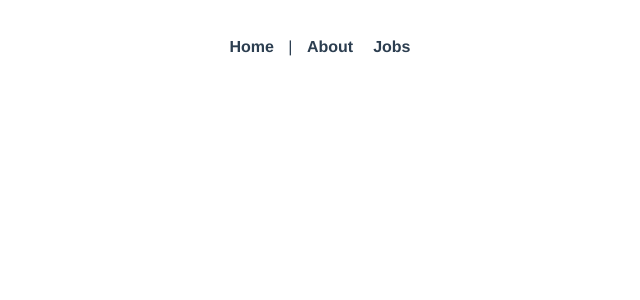
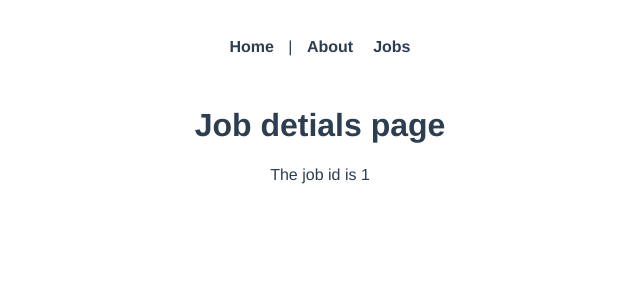
Before and after one commit to NidhitheCoder/learn-vue-js, a Vue app in the folder vue-router/test-jobs/: page /jobs/1 in a window 1280 px wide. Before the commit this address had no page. Shown: the top 300 px of the page, without its empty margins (320-960 px from the left). Built offline with nearby package versions, Linux system fonts and the light colour scheme.

Commit message:
add: Route parameters in vue js

```diff
--- a/vue-router/test-jobs/src/router/index.js
+++ b/vue-router/test-jobs/src/router/index.js
@@ -1,7 +1,8 @@
 import { createRouter, createWebHistory } from 'vue-router'
 import About from '../views/About.vue'
 import Home from '../views/Home.vue'
-import Jobs from '../views/Jobs.vue'
+import Jobs from '../views/jobs/Jobs.vue'
+import jobDetails from '../views/jobs/JobDetails.vue'
 
 const routes = [
   {
@@ -19,6 +20,11 @@
     name: 'Jobs',
     component: Jobs,
   },
+  {
+    path: '/jobs/:id',
+    name: 'JobsDetails',
+    component: jobDetails,
+  }
 ]
 
 const router = createRouter({
--- /dev/null
+++ b/vue-router/test-jobs/src/views/jobs/JobDetails.vue
@@ -0,0 +1,17 @@
+<template>
+  <h1>Job detials page</h1>
+  <p>The job id is {{ $route.params.id }}</p>
+</template>
+
+<script>
+export default {
+  data() {
+    return {
+      id: this.$route.params.id
+    }
+  }
+};
+</script>
+
+<style scoped>
+</style>
```
Also changed, not shown: vue-router/test-jobs/src/views/jobs/Jobs.vue (renamed from vue-router/test-jobs/src/views/Jobs.vue).
